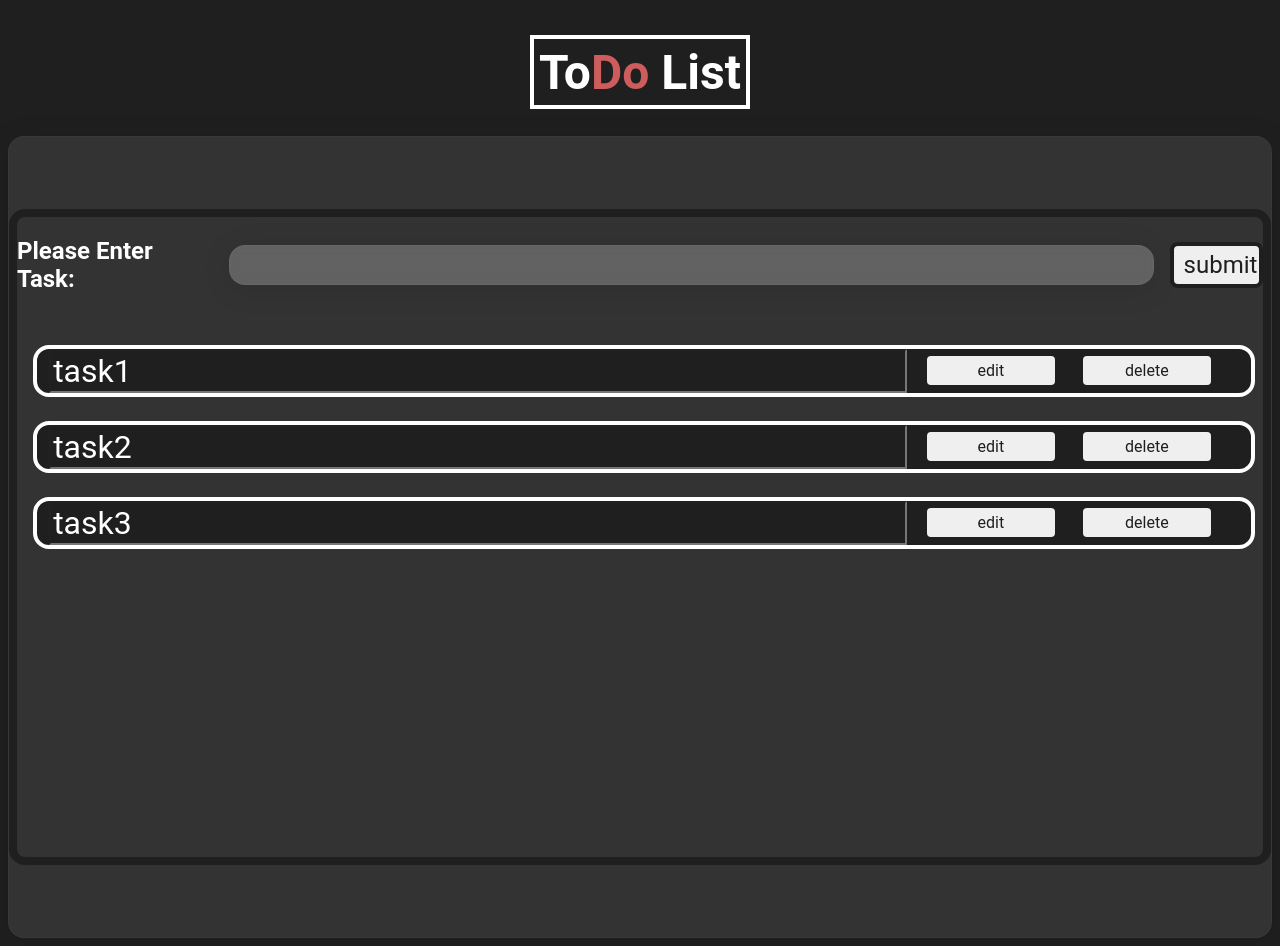
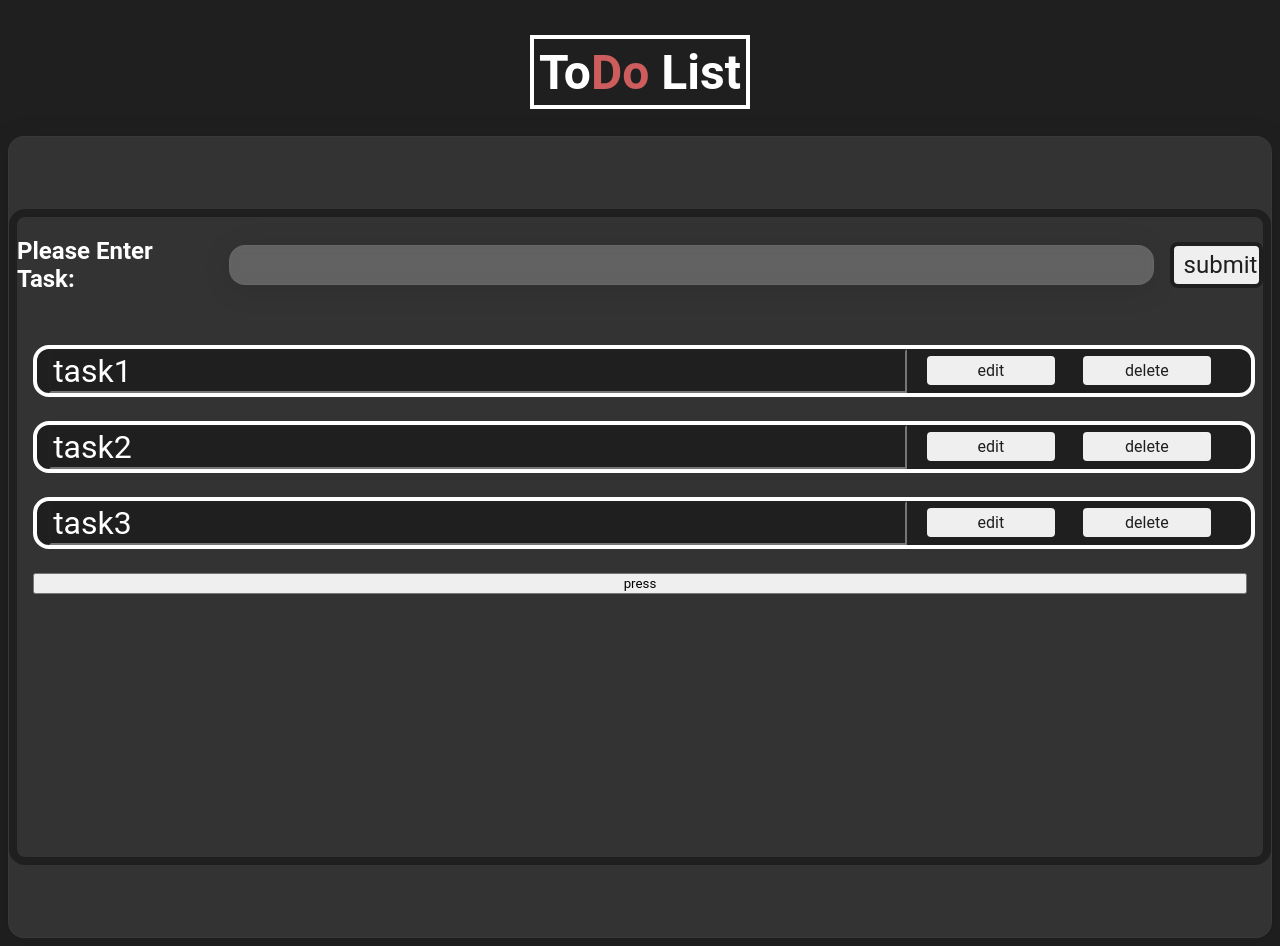
Before and after one commit to sz0320-bit/todoReact, a React (Vite) app in the folder todo-list/: page / in a window 1280 px wide. Built offline with nearby package versions, Linux system fonts and the light colour scheme.

Commit message:
figured out how to add new tasks

```diff
--- a/todo-list/src/components/task.jsx
+++ b/todo-list/src/components/task.jsx
@@ -7,7 +7,7 @@ const Task = ({task}) => {
             </div>
             <div className="buttonholder" >
                 <input type="button" value="edit" className="editbutton" />
-                <input type="button" value="delete" className="deletebutton"  />
+                <input type="button" value="delete" className="deletebutton"/>
             </div>
         </div>
     )
--- a/todo-list/src/components/tasks.jsx
+++ b/todo-list/src/components/tasks.jsx
@@ -1,19 +1,27 @@
 import {Task} from "./task";
-const tasks = ['task1', 'task2', 'task3'];
+import {useState} from "react";
+let tasks = ['task1', 'task2', 'task3'];
 
 
 
 const Tasks = () => {
 
-
+    const [task, setTasks] = useState(tasks);
+    const newTask = () => {
+        setTasks(task => task.concat('newtask'));
+        tasks = task;
+        console.log(task)
+        console.log(tasks)
+    }
 
     return (
         <div id="entrypoint">
             {
-                tasks.map((task,index) => (
+                task.map((task,index) => (
                     <Task key={index} task={task}></Task>
                 ))
             }
+            <input type={"button"} value={'press'} onClick={newTask}/>
         </div>
     )
  }
```
